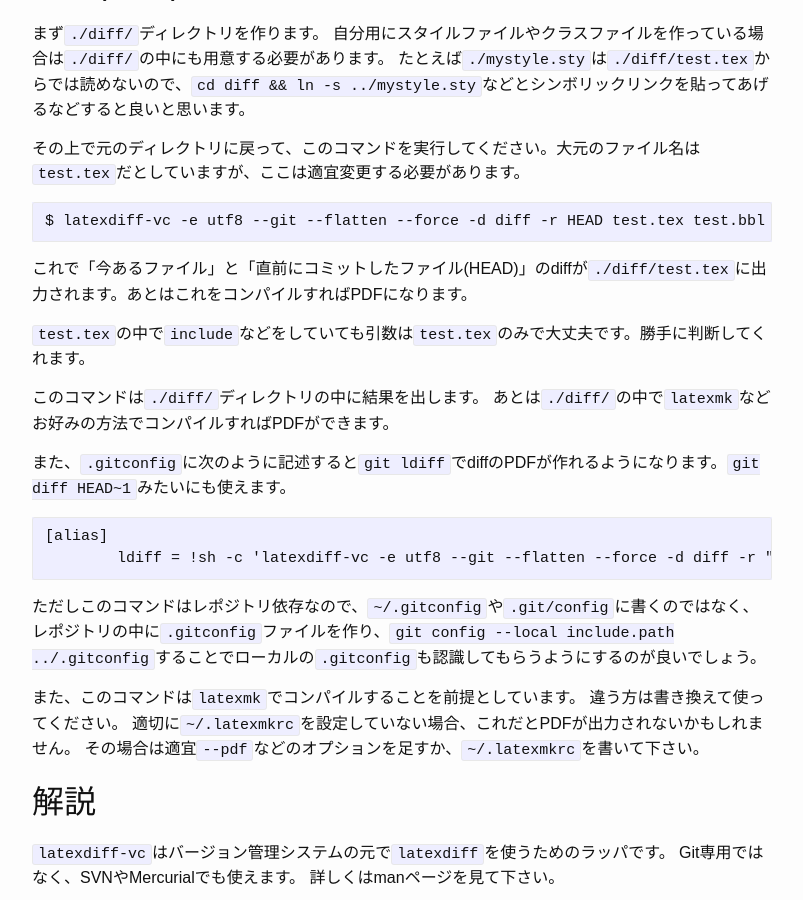
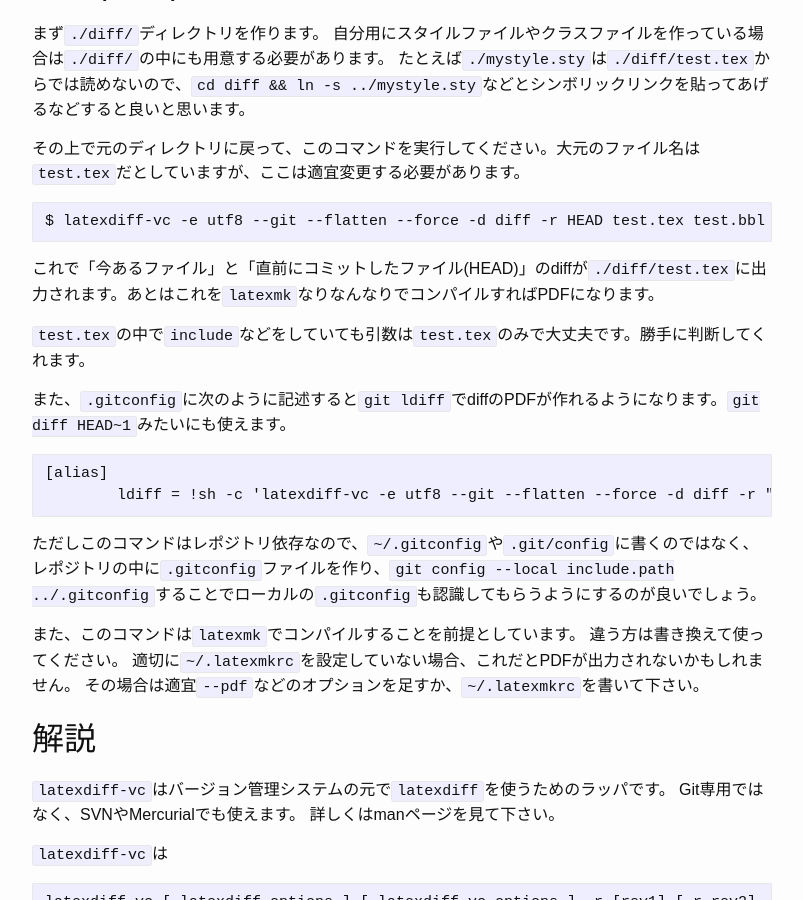
Before and after one commit to nekketsuuu/nekketsuuu.github.io, a Jekyll site: the page built from entries/_posts/2017-01-27-latexdiff-vc.md, in a window 1280 px wide and 900 px high, scrolled down 1610 px. Shown: the whole window, without its empty margins (238-1041 px from the left). Built offline with Jekyll 4.4.1, drawn with Linux system fonts in a browser that asks for light colours; formulas are drawn with MathJax 3.

Commit message:
Modified an entry

````diff
--- a/entries/_posts/2017-01-27-latexdiff-vc.md
+++ b/entries/_posts/2017-01-27-latexdiff-vc.md
@@ -57,12 +57,9 @@ Gitなどのバージョン管理システムで管理されたLaTeXファイル
 $ latexdiff-vc -e utf8 --git --flatten --force -d diff -r HEAD test.tex test.bbl
 ```
 
-これで「今あるファイル」と「直前にコミットしたファイル(HEAD)」のdiffが`./diff/test.tex`に出力されます。あとはこれをコンパイルすればPDFになります。
+これで「今あるファイル」と「直前にコミットしたファイル(HEAD)」のdiffが`./diff/test.tex`に出力されます。あとはこれを`latexmk`なりなんなりでコンパイルすればPDFになります。
 
 `test.tex`の中で`include`などをしていても引数は`test.tex`のみで大丈夫です。勝手に判断してくれます。
-
-このコマンドは`./diff/`ディレクトリの中に結果を出します。
-あとは`./diff/`の中で`latexmk`などお好みの方法でコンパイルすればPDFができます。
 
 また、`.gitconfig`に次のように記述すると`git ldiff`でdiffのPDFが作れるようになります。`git diff HEAD~1`みたいにも使えます。
 
````
